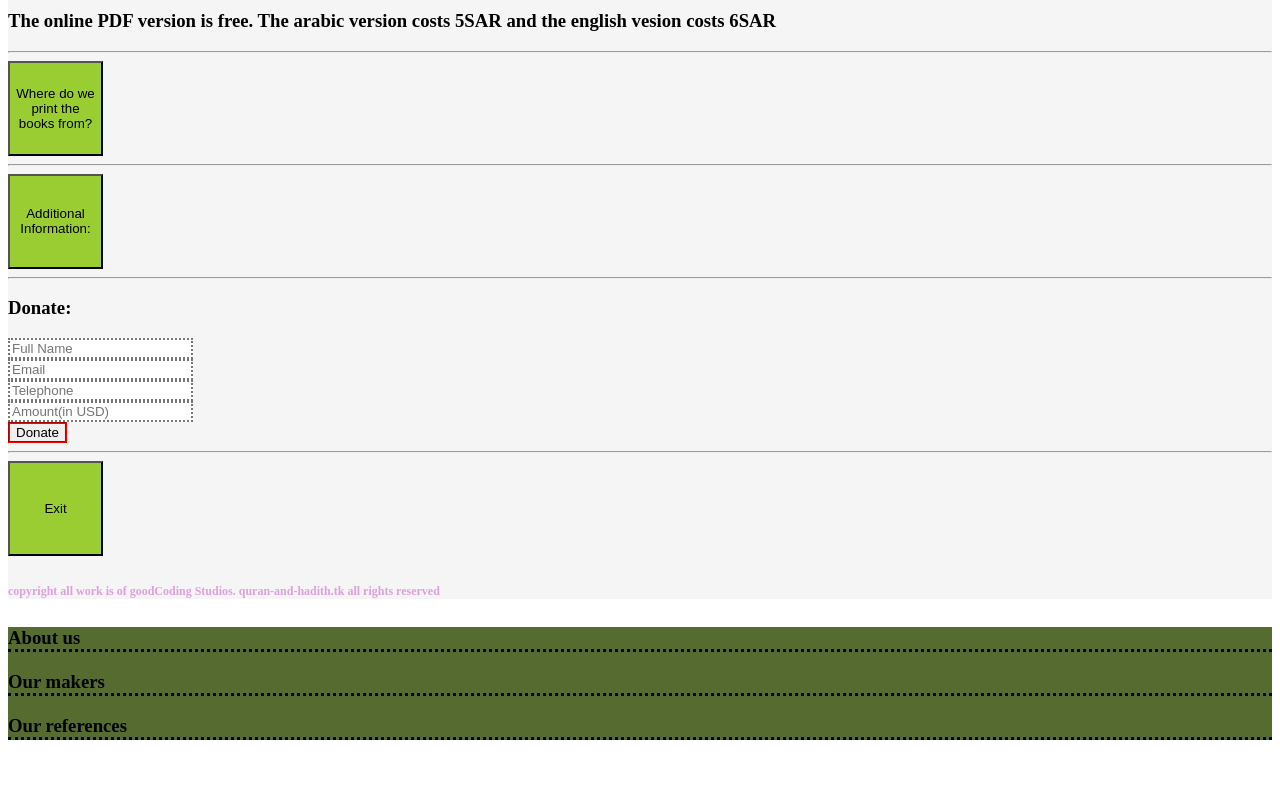
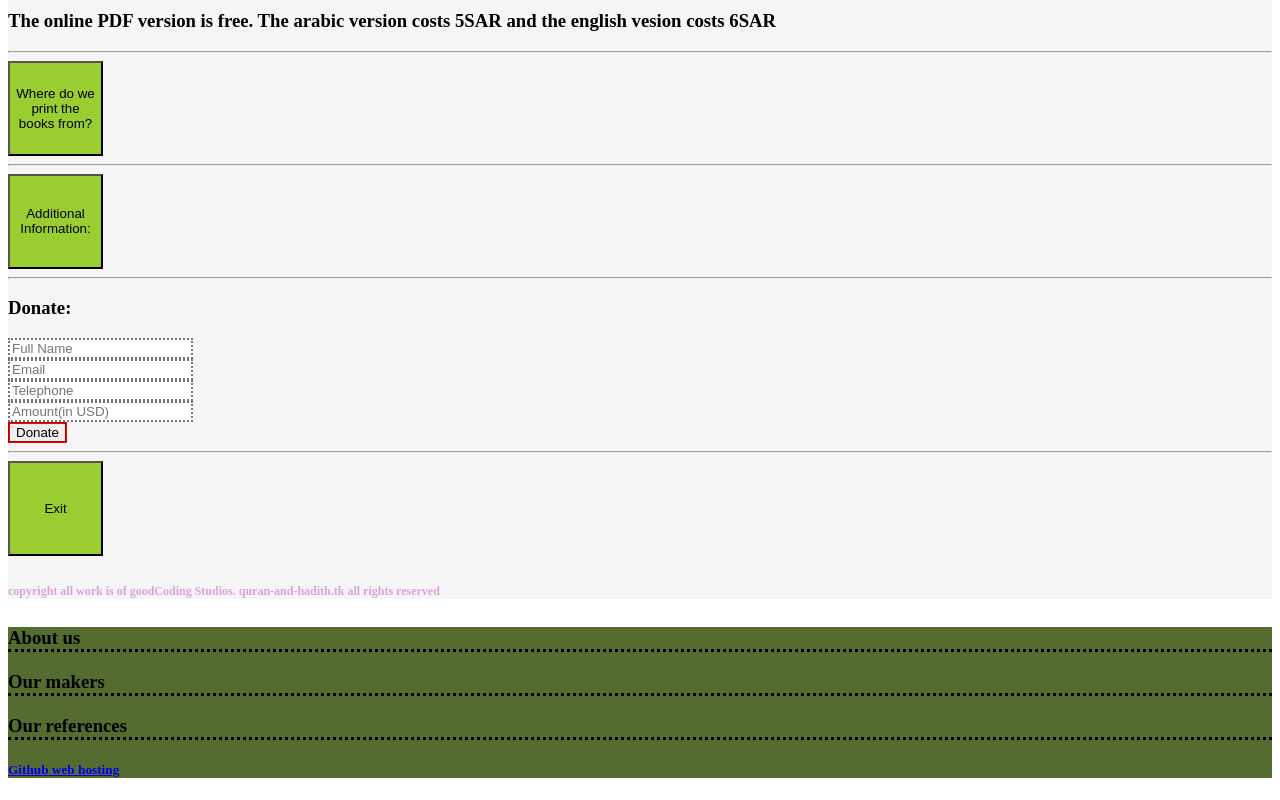
Before and after one commit to GoodCoder0987/hadith, a plain HTML site: page index.html in a window 1280 px wide. Shown: the part 676-1476 px from the top of the page. Before the commit the page ends 1434 px from the top, so only its background shows below. Drawn offline with Linux system fonts and the light colour scheme.

Commit message:
Update index.html

```diff
--- a/index.html
+++ b/index.html
@@ -55,6 +55,7 @@
         <h3 class="ending" onclick="function12()">About us</h3>
         <h3 class="ending">Our makers</h3>
         <h3 class="ending">Our references</h3>
+        <h5 id="sponsor"><a target=/blank href="https://www.github.com">Github web hosting</a></h5>
     </div>
     </body>
 </html>
```
